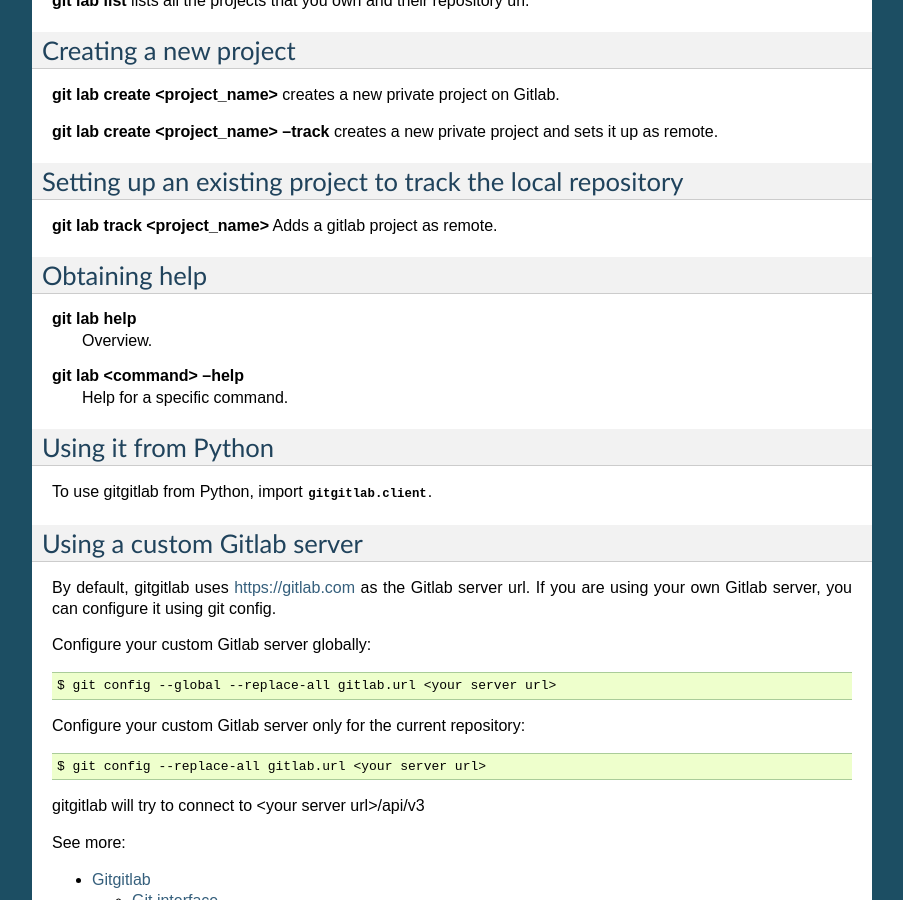
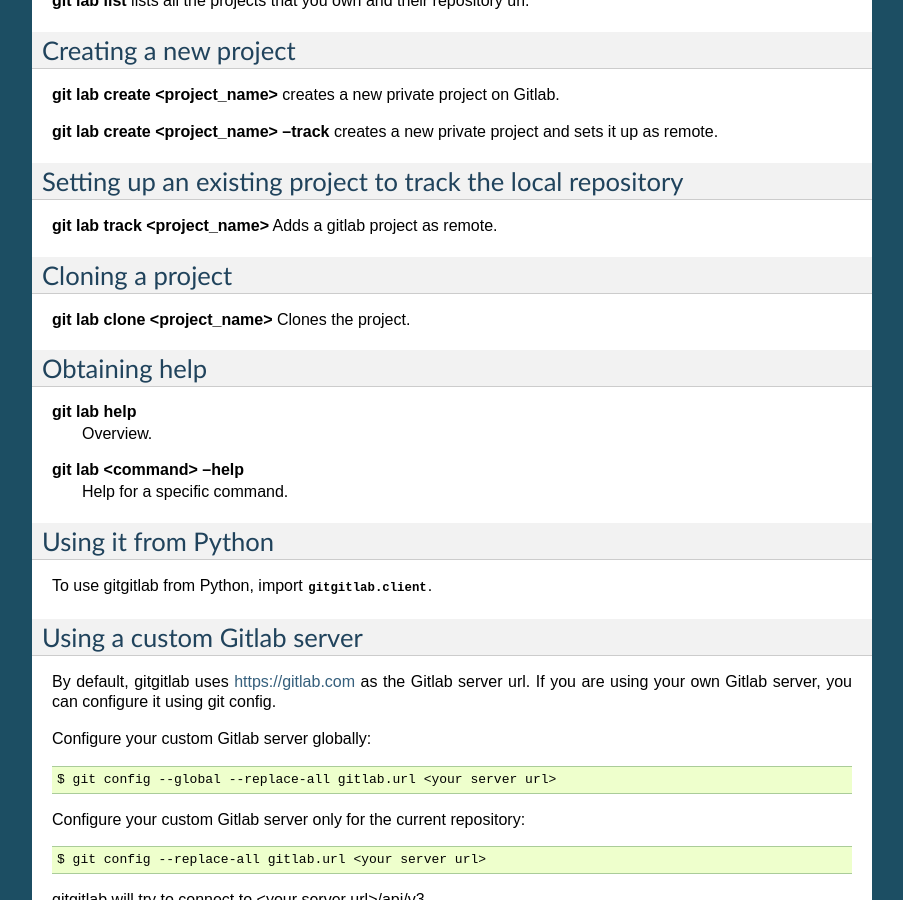
Before and after one commit to grimborg/gitgitlab, a Sphinx documentation site: the page built from doc/index.rst, in a window 1280 px wide and 900 px high, scrolled down 987 px. Shown: the whole window, without its empty margins (198-1101 px from the left). Built offline with Sphinx 7.4.7, drawn with Linux system fonts in a browser that asks for light colours.

Commit message:
better docs

```diff
--- a/README.rst
+++ b/README.rst
@@ -61,6 +61,11 @@
 
 **git lab track <project_name>** Adds a gitlab project as remote.
 
+Cloning a project
+-----------------
+
+**git lab clone <project_name>** Clones the project.
+
 Obtaining help
 --------------
 
--- a/doc/index.rst
+++ b/doc/index.rst
@@ -61,6 +61,11 @@
 
 **git lab track <project_name>** Adds a gitlab project as remote.
 
+Cloning a project
+-----------------
+
+**git lab clone <project_name>** Clones the project.
+
 Obtaining help
 --------------
 
```
